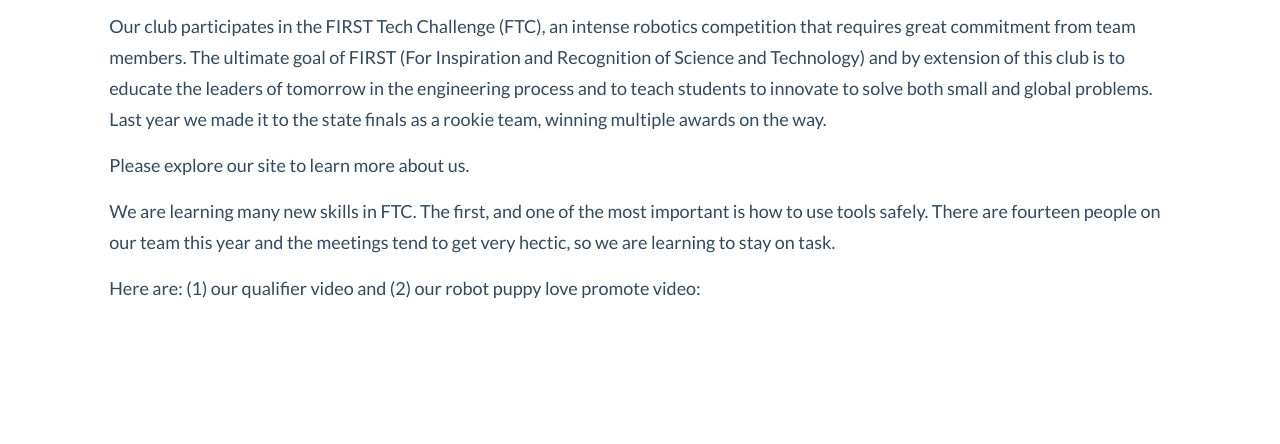
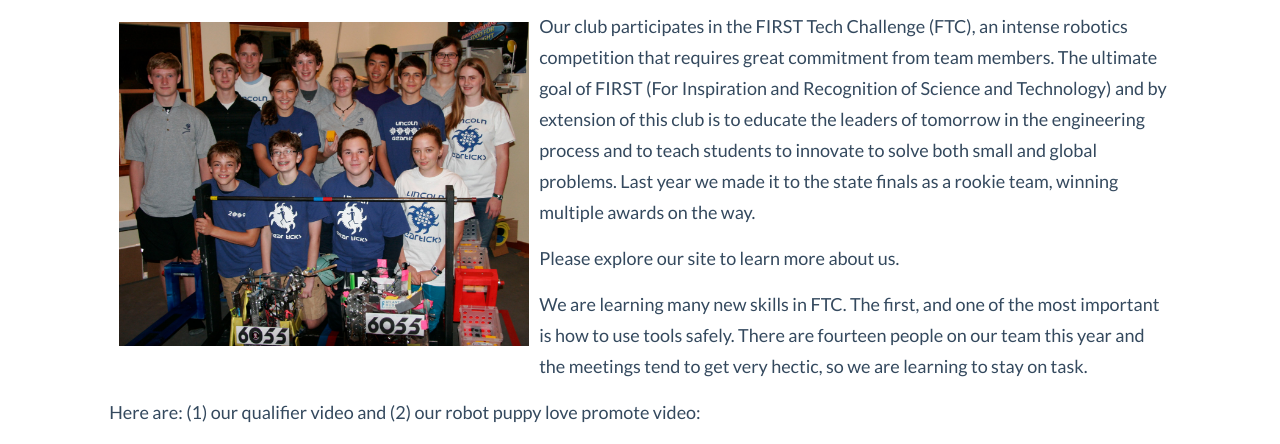
Before and after one commit to lengstrom/geartickswebsite, a plain HTML site: page index.html in a window 1280 px wide. Shown: the part 357-801 px from the top of the page. Drawn offline with Linux system fonts and the light colour scheme.

Commit message:
added image of team, inline block formatting

```diff
--- a/index.html
+++ b/index.html
@@ -19,6 +19,9 @@
 				<div style = 'margin-top:40px;position:relative;'>
 					<h3>FTC 6055 Gearticks: Home</h3>
 				</div>
+
+				<div style = 'display: inline-block; float:left; margin:10px;'><img src = 'teamphotosmall.jpg' width='410'/></div>
+
 				<p>
 					Our club participates in the FIRST Tech Challenge (FTC), an intense robotics competition that requires great commitment from team members. The ultimate goal of FIRST (For Inspiration and Recognition of Science and Technology) and by extension of this club is to educate the leaders of tomorrow in the engineering process and to teach students to innovate to solve both small and global problems. Last year we made it to the state finals as a rookie team, winning multiple awards on the way.
 				</p>
```
